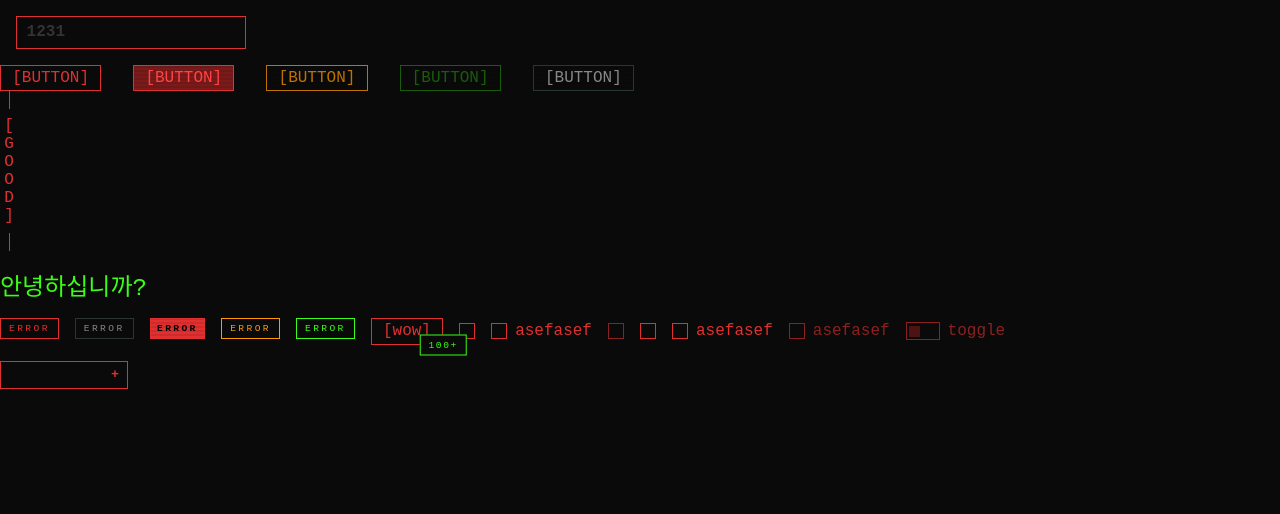
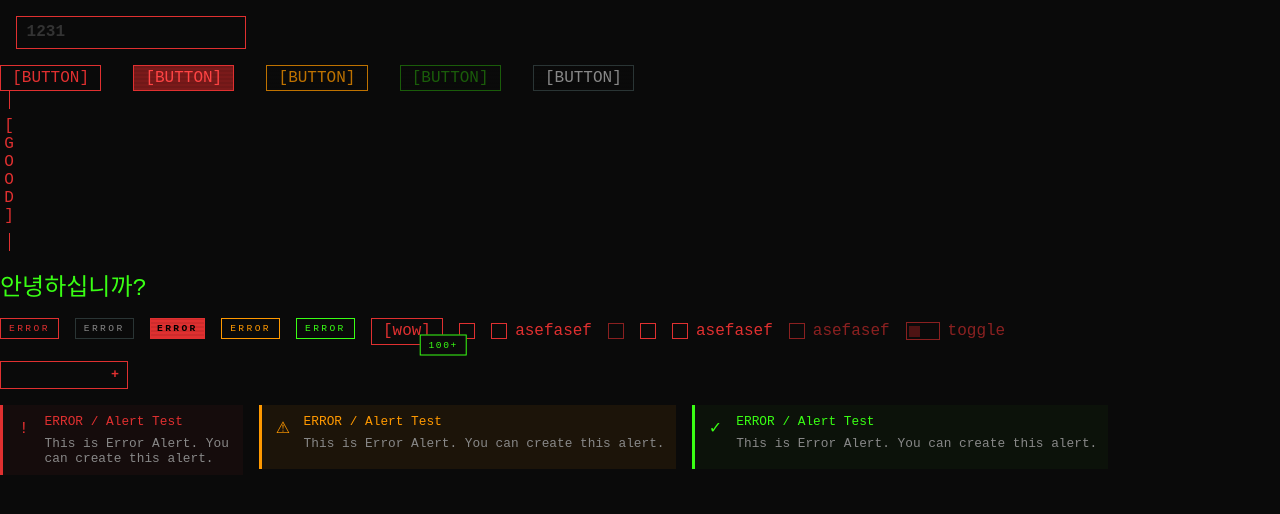
Before and after one commit to dosyaburi19/MUKADE-UI, a SvelteKit app: page / in a window 1280 px wide. Shown: the top 514 px of the page. Built offline with nearby package versions, Linux system fonts and the light colour scheme.

Commit message:
feat:create components (Select, Alert)

```diff
--- a/src/app.html
+++ b/src/app.html
@@ -11,6 +11,7 @@
 				height: 100%;
 
 				background-color: var(--mukade-bg);
+				/* background-color: white; */
 			}
 			html,
 			body {
--- a/src/lib/widget/input/Select/Select.svelte
+++ b/src/lib/widget/input/Select/Select.svelte
@@ -3,23 +3,23 @@
 
 	export interface SelectContext {
 		select: (key: string) => void;
-		addOptions: (option: Option) => void;
+		addOptions: (option: { key: string; label: string }) => void;
 	}
 
-	export type Option = {
-		key: string;
-		label?: string;
+	type Options = {
+		[key: string]: string;
 	};
 
 	interface Props {
 		selected?: string;
 		open?: boolean;
 		placeholder?: string;
+		size?: string;
 		children?: Snippet<[]>;
 	}
 
-	let { selected = $bindable(''), open = $bindable(false), placeholder, children }: Props = $props();
-	let options = $state<Option[]>([]);
+	let { selected = $bindable(''), open = $bindable(false), placeholder, size, children }: Props = $props();
+	let options = $state<Options>({});
 
 	function toggleOpen() {
 		open = !open;
@@ -30,19 +30,21 @@
 		open = false;
 	}
 
-	function addOptions(option: Option) {
-		options.push(option);
+	function addOptions(option: { key: string; label: string }) {
+		options[option.key] = option.label;
 	}
 
 	setContext('mukade-select', {
 		select,
 		addOptions
 	});
+
+	let display = $derived(options[selected] || selected);
 </script>
 
 <div class="select">
-	<button class="trigger" onclick={toggleOpen}>
-		<span class="selected-item" class:placeholder={!selected}>{selected ?? placeholder}</span>
+	<button class="trigger" onclick={toggleOpen} style={size && `min-width: ${size}; max-width: ${size}`}>
+		<span class="selected-item" class:placeholder={!selected}>{display ?? placeholder}</span>
 		<span class="arrow">{!open ? '+' : '-'}</span>
 	</button>
 	{#if open}
@@ -66,7 +68,7 @@
 		align-items: center;
 		gap: 0.5rem;
 
-		min-width: 8rem;
+		width: 8rem;
 		min-height: 1.75rem;
 
 		padding: 0.2rem 0.5rem;
@@ -77,10 +79,15 @@
 	}
 
 	.selected-item {
+		white-space: pre;
+
 		font-weight: 700;
 		font-size: 1rem;
 		font-family: var(--mukade-font-mono);
 		color: var(--mukade-primary);
+
+		overflow: hidden;
+		text-overflow: ellipsis;
 	}
 
 	.selected-item.placeholder {
--- a/src/lib/widget/input/Select/SelectOption.svelte
+++ b/src/lib/widget/input/Select/SelectOption.svelte
@@ -1,6 +1,6 @@
 <script lang="ts">
 	import { getContext, onMount } from 'svelte';
-	import { type Option, type SelectContext } from './Select.svelte';
+	import { type SelectContext } from './Select.svelte';
 
 	interface Props {
 		key: string;
@@ -11,7 +11,7 @@
 	let { select, addOptions } = getContext<SelectContext>('mukade-select');
 
 	onMount(() => {
-		addOptions({ key, label } as Option);
+		if (key && label) addOptions({ key, label });
 	});
 </script>
 
@@ -29,5 +29,8 @@
 		font-family: var(--mukade-font-mono);
 		font-size: 1rem;
 		color: var(--mukade-primary);
+
+		overflow: hidden;
+		text-overflow: ellipsis;
 	}
 </style>
--- /dev/null
+++ b/src/lib/widget/overlay/alert/Alert.svelte
@@ -0,0 +1,96 @@
+<script lang="ts">
+	import type { Snippet } from 'svelte';
+
+	interface Props {
+		variant?: 'info' | 'success' | 'warn' | 'danger';
+		title: string;
+		size?: string;
+		children?: Snippet<[]>;
+	}
+
+	let { variant = 'info', title, size, children }: Props = $props();
+
+	let icon = $derived(getIcon());
+
+	function getIcon() {
+		switch (variant) {
+			case 'info':
+				return 'i';
+			case 'success':
+				return '✓';
+			case 'warn':
+				return '⚠';
+			case 'danger':
+				return '!';
+		}
+	}
+</script>
+
+<div class="alert {variant}" class:fixed={!!size} style:--size={size}>
+	<div class="icon">{icon}</div>
+	<div class="message">
+		<span class="title">{title}</span>
+		<span class="content">{@render children?.()}</span>
+	</div>
+</div>
+
+<style>
+	.alert {
+		display: flex;
+		align-self: flex-start;
+
+		min-width: 20rem;
+		min-height: 4rem;
+		height: fit-content;
+		border-left: solid 0.2rem;
+
+		font-size: 0.8rem;
+		font-family: var(--mukade-font-mono);
+	}
+
+	.alert.fixed {
+		min-width: 0;
+		width: var(--size);
+	}
+
+	.alert.info,
+	.alert.danger {
+		border-color: var(--mukade-primary);
+		background-color: color-mix(in srgb, var(--mukade-dim) 10%, var(--mukade-bg));
+		color: var(--mukade-primary);
+	}
+
+	.alert.warn {
+		border-color: var(--mukade-warn);
+		background-color: color-mix(in srgb, var(--mukade-warn-dim) 10%, var(--mukade-bg));
+		color: var(--mukade-warn);
+	}
+
+	.alert.success {
+		border-color: var(--mukade-success);
+		background-color: color-mix(in srgb, var(--mukade-success-dim) 10%, var(--mukade-bg));
+		color: var(--mukade-success);
+	}
+
+	.icon {
+		text-align: center;
+
+		min-width: 2rem;
+		padding: 0.5rem 0.3rem;
+		line-height: 2rem;
+		font-size: 1rem;
+	}
+
+	.message {
+		display: flex;
+		flex-direction: column;
+		justify-content: flex-start;
+		gap: 0.4rem;
+		padding: 0.6rem 0.7rem;
+		padding-left: 0;
+	}
+
+	.content {
+		color: var(--mukade-text-dim);
+	}
+</style>
--- a/src/routes/+page.svelte
+++ b/src/routes/+page.svelte
@@ -4,6 +4,7 @@
 	import Select from '$lib/widget/input/Select/Select.svelte';
 	import SelectOption from '$lib/widget/input/Select/SelectOption.svelte';
 	import Toggle from '$lib/widget/input/Toggle.svelte';
+	import Alert from '$lib/widget/overlay/alert/Alert.svelte';
 	import Divider from '$lib/widget/primitive/Divider.svelte';
 
 	let checkbox = $state(false);
@@ -70,11 +71,17 @@
 
 	<div style="display: flex; flex-direction: row; gap: 1rem; margin-top: 1rem">
 		<Select>
-			<SelectOption key="good-ka" label="good1" />
-			<SelectOption key="good-uk" label="good2" />
+			<SelectOption key="good-ka a a" label="good1 e asasefasf ea" />
+			<SelectOption key="good-uk12" />
 			<SelectOption key="good-jp" label="good3" />
 			<SelectOption key="good-en" label="good4" />
 		</Select>
+	</div>
+
+	<div style="display: flex; flex-direction: row; gap: 1rem; margin-top: 1rem">
+		<Alert title="ERROR / Alert Test" variant="danger" size="15rem">This is Error Alert. You can create this alert.</Alert>
+		<Alert title="ERROR / Alert Test" variant="warn">This is Error Alert. You can create this alert.</Alert>
+		<Alert title="ERROR / Alert Test" variant="success">This is Error Alert. You can create this alert.</Alert>
 	</div>
 
 	<!-- <div class="header">
@@ -123,113 +130,4 @@
 </div>
 
 <style>
-	.container {
-		display: flex;
-		flex-direction: column;
-
-		width: 100%;
-		height: 100%;
-
-		background-color: var(--mukade-bg-main);
-	}
-
-	.header {
-		display: flex;
-		flex-direction: row;
-		justify-content: space-between;
-		align-items: center;
-
-		width: 100%;
-		height: fit-content;
-		padding: 1rem 0;
-
-		border-bottom: 3px solid var(--mukade-primary-700);
-
-		font-family: monospace;
-		font-size: 20px;
-		font-weight: 700;
-		color: var(--mukade-text-1);
-	}
-
-	.header-title {
-		display: flex;
-		flex-direction: row;
-		gap: 1rem;
-	}
-
-	.network {
-		display: flex;
-		flex-direction: row;
-		align-items: center;
-	}
-
-	.body {
-		display: flex;
-		flex-direction: row;
-
-		width: 100%;
-		flex: 1;
-	}
-
-	.chatting {
-		display: flex;
-		flex-direction: column;
-		flex: 4;
-
-		width: 2000px;
-
-		height: 100%;
-	}
-
-	.title {
-		display: flex;
-		flex-direction: row;
-		justify-content: space-between;
-
-		width: 100%;
-		height: fit-content;
-		padding: 1rem 0;
-
-		font-size: 20px;
-		font-weight: 700;
-		font-family: monospace;
-		color: var(--mukade-text-1);
-	}
-
-	.chat-body {
-		flex: 1;
-
-		width: 100%;
-	}
-
-	.message-input {
-		width: 100%;
-		height: fit-content;
-		padding: 1rem 0;
-	}
-
-	.menu {
-		flex: 1;
-		height: 100%;
-		border-left: 3px solid var(--mukade-primary-500);
-	}
-
-	.navigation {
-		display: flex;
-		flex-direction: row;
-
-		height: 8%;
-
-		border-bottom: solid 2px var(--mukade-primary-500);
-	}
-
-	.navi-item {
-		display: flex;
-		justify-content: center;
-		align-items: center;
-		flex: 1;
-
-		font-size: 20px;
-		color: var(--mukade-primary-500);
-	}
 </style>
```
Also changed, not shown: src/lib/common/index.css.
